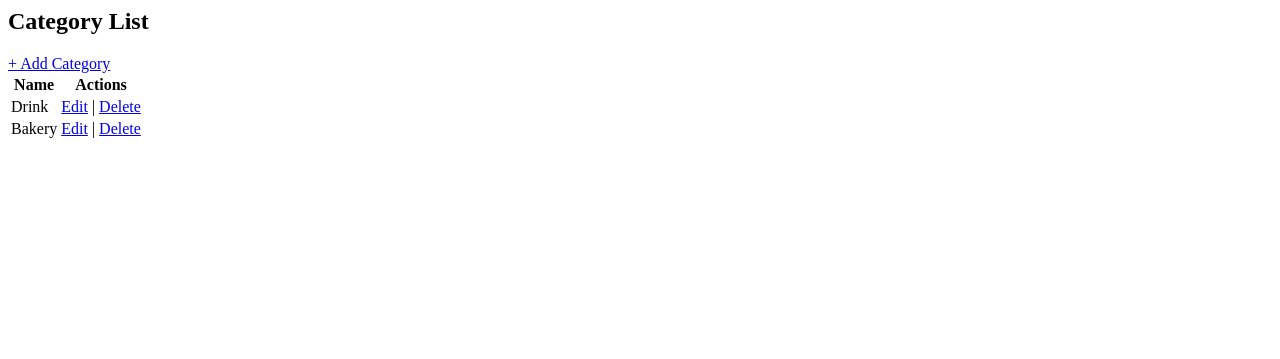
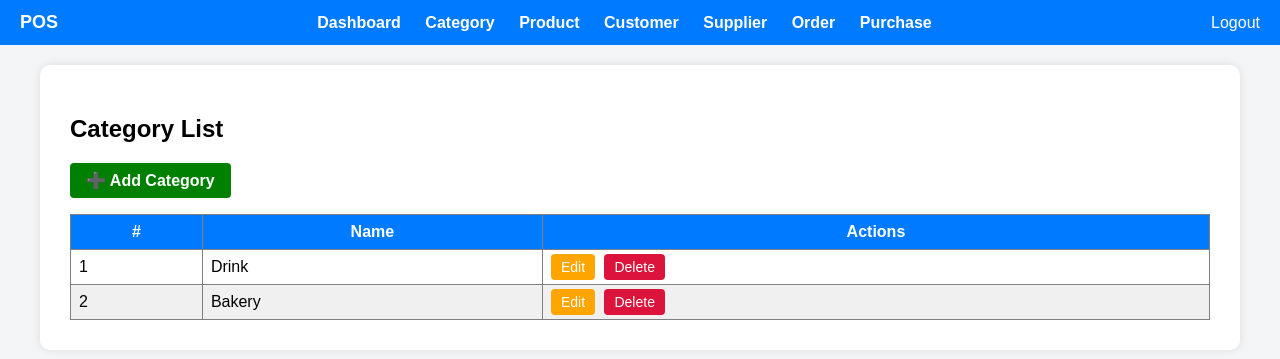
Before and after one commit to code-with-mee/Inventory-System, a Django app: page /categories/ in a window 1280 px wide. Shown: the top 359 px of the page. Run offline with Django 5.2, Linux system fonts and the light colour scheme; data comes from the database, SQL or seed files in the repository; parts of the project's set-up code (start-up, migrations or seed data) failed here and were passed over.

Commit message:
add style

```diff
--- a/inventory_system/inventory_system/inventory_system/settings.py
+++ b/inventory_system/inventory_system/inventory_system/settings.py
@@ -60,7 +60,7 @@ ROOT_URLCONF = 'inventory_system.urls'
 TEMPLATES = [
     {
         'BACKEND': 'django.template.backends.django.DjangoTemplates',
-        'DIRS': [],
+        'DIRS': [BASE_DIR / 'templates'],
         'APP_DIRS': True,
         'OPTIONS': {
             'context_processors': [
--- a/inventory_system/inventory_system/products/templates/categories/category_list.html
+++ b/inventory_system/inventory_system/products/templates/categories/category_list.html
@@ -1,14 +1,63 @@
+{% extends "base.html" %}
+{% block title %}Category List{% endblock %}
+
+{% block content %}
+<div style="background: white; border-radius: 10px; padding: 30px; box-shadow: 0 0 10px rgba(0,0,0,0.1);">
   <h2>Category List</h2>
-<a href="{% url 'category_create' %}">+ Add Category</a>
-<table>
-  <tr><th>Name</th><th>Actions</th></tr>
-  {% for c in categories %}
-  <tr>
-    <td>{{ c.name }}</td>
+
+  <a href="{% url 'category_create' %}" style="
+    display: inline-block;
+    background-color: green;
+    color: white;
+    padding: 8px 16px;
+    text-decoration: none;
+    border-radius: 4px;
+    margin-bottom: 16px;
+    font-weight: bold;
+  ">
+    ➕ Add Category
+  </a>
+
+  <table width="100%" border="1" cellpadding="8" cellspacing="0" style="border-collapse: collapse;">
+    <thead>
+      <tr style="background-color: #007bff; color: white;">
+        <th>#</th>
+        <th>Name</th>
+        <th>Actions</th>
+      </tr>
+    </thead>
+    <tbody>
+      {% for category in categories %}
+      <tr style="background-color: {% cycle '#ffffff' '#f0f0f0' %};">
+        <td>{{ forloop.counter }}</td>
+        <td>{{ category.name }}</td>
         <td>
-      <a href="{% url 'category_update' c.id %}">Edit</a> |
-      <a href="{% url 'category_delete' c.id %}">Delete</a>
+          <a href="{% url 'category_update' category.id %}" style="
+            background-color: orange;
+            color: white;
+            padding: 5px 10px;
+            text-decoration: none;
+            border-radius: 4px;
+            font-size: 14px;
+          ">Edit</a>
+
+          <a href="{% url 'category_delete' category.id %}" style="
+            background-color: crimson;
+            color: white;
+            padding: 5px 10px;
+            text-decoration: none;
+            border-radius: 4px;
+            font-size: 14px;
+            margin-left: 5px;
+          ">Delete</a>
         </td>
       </tr>
+      {% empty %}
+      <tr>
+        <td colspan="3" align="center">No categories available.</td>
+      </tr>
       {% endfor %}
+    </tbody>
   </table>
+</div>
+{% endblock %}
--- /dev/null
+++ b/inventory_system/inventory_system/templates/base.html
@@ -0,0 +1,81 @@
+<!DOCTYPE html>
+<html lang="en">
+<head>
+  <meta charset="UTF-8">
+  <title>{% block title %}POS System{% endblock %}</title>
+  <style>
+    body {
+      margin: 0;
+      font-family: Arial, sans-serif;
+      background-color: #f4f5f7;
+    }
+    .navbar {
+      background-color: #007bff;
+      color: white;
+      padding: 12px 20px;
+      display: flex;
+      justify-content: space-between;
+      align-items: center;
+    }
+    .navbar .left {
+      font-weight: bold;
+      font-size: 18px;
+    }
+    .navbar .center a {
+      color: white;
+      text-decoration: none;
+      margin: 0 10px;
+      font-weight: bold;
+    }
+    .navbar .right a {
+      color: white;
+      text-decoration: none;
+      margin-left: 20px;
+    }
+    .container {
+      padding: 20px;
+      max-width: 1200px;
+      margin: auto;
+    }
+    .dashboard-card {
+      display: flex;
+      gap: 20px;
+      flex-wrap: wrap;
+    }
+    .card {
+      background-color: #007bff;
+      color: white;
+      padding: 20px;
+      border-radius: 8px;
+      min-width: 200px;
+      text-align: center;
+      box-shadow: 0 2px 8px rgba(0, 0, 0, 0.1);
+      flex: 1;
+    }
+    .card h3 {
+      margin: 0 0 10px 0;
+    }
+  </style>
+</head>
+<body>
+  <div class="navbar">
+    <div class="left">POS</div>
+    <div class="center">
+      <a href="{% url 'dashboard_home' %}">Dashboard</a>
+      <a href="{% url 'category_list' %}">Category</a>
+      <a href="{% url 'product_list' %}">Product</a>
+      <a href="{% url 'customer_list' %}">Customer</a>
+      <a href="{% url 'supplier_list' %}">Supplier</a>
+      <a href="{% url 'order_list' %}">Order</a>
+      <a href="{% url 'purchase_list' %}">Purchase</a>
+    </div>
+    <div class="right">
+      <a href="">Logout</a>
+    </div>
+  </div>
+
+  <div class="container">
+    {% block content %}{% endblock %}
+  </div>
+</body>
+</html>
```
Also changed, not shown: inventory_system/inventory_system/dashboard/templates/dashboard/home.html (+31 -22 lines), inventory_system/inventory_system/products/templates/categories/category_confirm_delete.html (+40 -7 lines), inventory_system/inventory_system/products/templates/categories/category_form.html (+35 -6 lines). Lines whose indentation alone changed are shown as unchanged.
